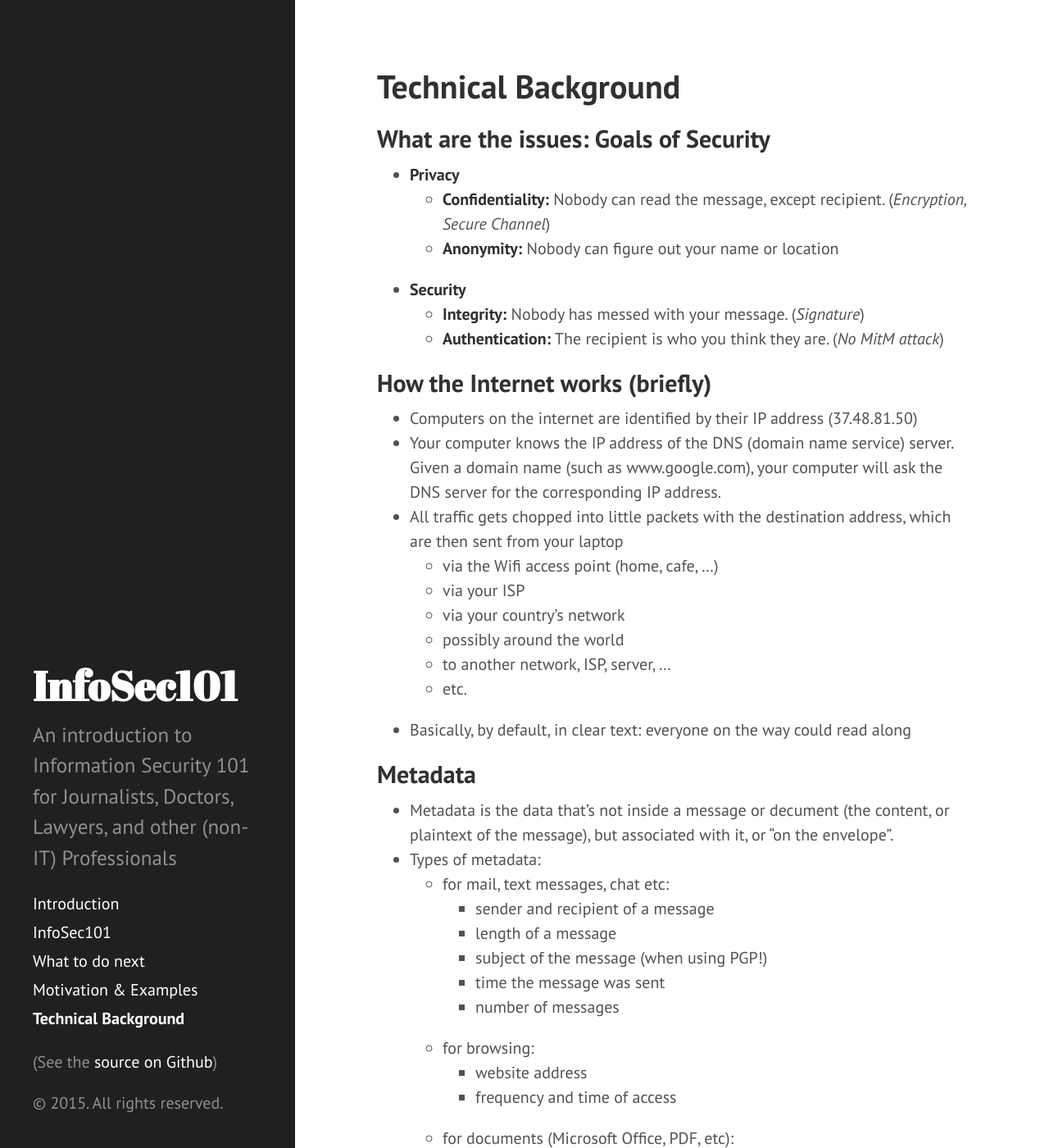
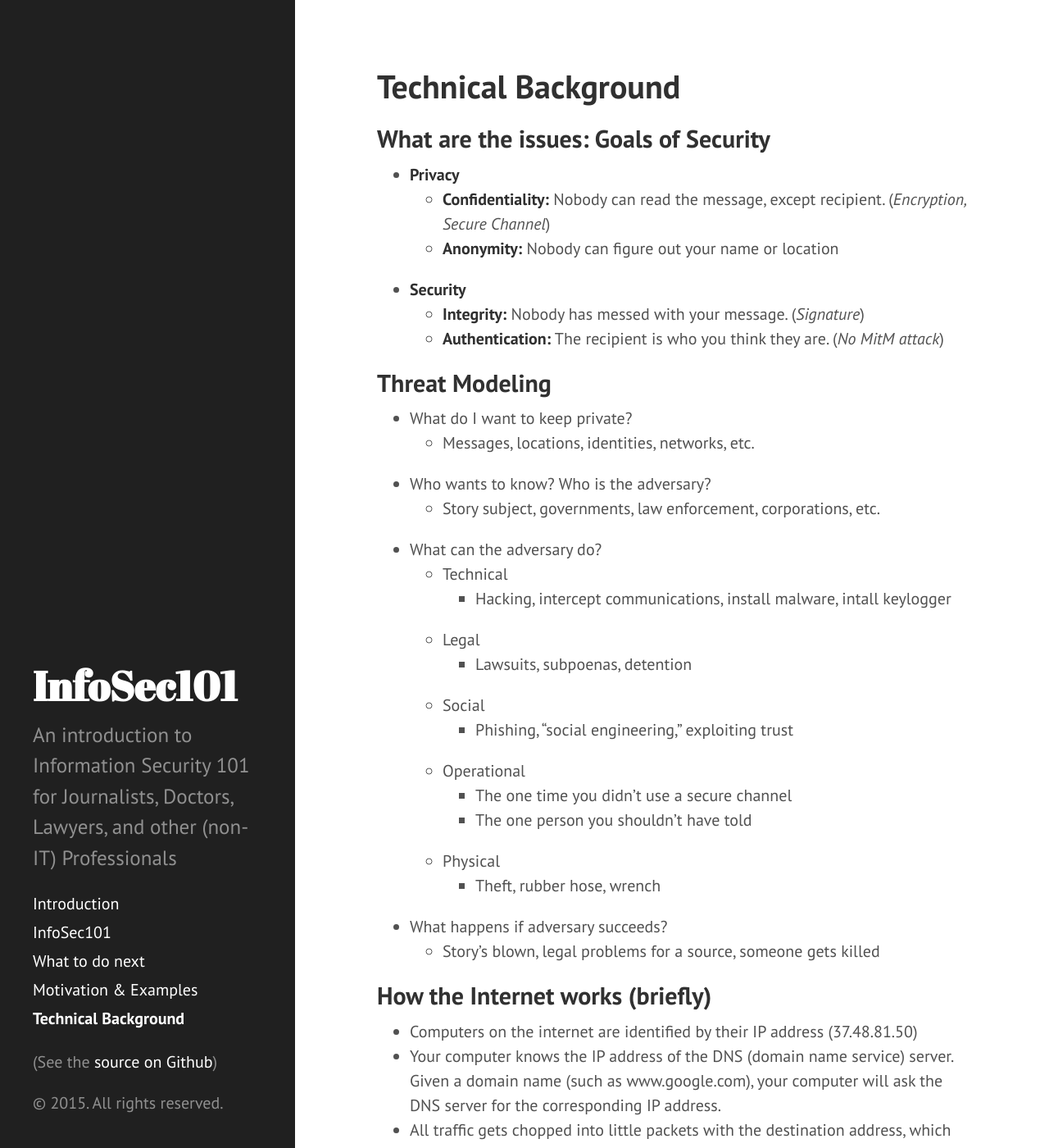
Before and after one commit to fabianlischka/InfoSec101, a Jekyll site: the page built from p4-TechnicalBackground.md, in a window 1280 px wide and 1400 px high. Shown: the whole window at 82% size. Built offline with Jekyll 4.4.1, drawn with Linux system fonts in a browser that asks for light colours; Markdown is read by kramdown in place of the engine named in the settings.

Commit message:
add threat modeling, from Jonathan Stray

```diff
--- a/p4-TechnicalBackground.md
+++ b/p4-TechnicalBackground.md
@@ -13,6 +13,26 @@ title: Technical Background
   - **Integrity:** Nobody has messed with your message. (*Signature*)
   - **Authentication:** The recipient is who you think they are. (*No MitM attack*)
 
+## Threat Modeling
+- What do I want to keep private?
+    - Messages, locations, identities, networks, etc.
+- Who wants to know? Who is the adversary?
+    - Story subject, governments, law enforcement, corporations, etc.
+- What can the adversary do?
+    - Technical
+        - Hacking, intercept communications, install malware, intall keylogger
+    - Legal
+        - Lawsuits, subpoenas, detention
+    - Social
+        - Phishing, “social engineering,” exploiting trust
+    - Operational
+        - The one time you didn’t use a secure channel
+        - The one person you shouldn’t have told
+    - Physical
+        - Theft, rubber hose, wrench
+- What happens if adversary succeeds?
+    - Story's blown, legal problems for a source, someone gets killed
+
 ## How the Internet works (briefly)
 
 - Computers on the internet are identified by their IP address (37.48.81.50)
@@ -25,6 +45,7 @@ title: Technical Background
     - to another network, ISP, server, ...
     - etc.
 - Basically, by default, in clear text: everyone on the way could read along
+
 
 ## Metadata
 
```
